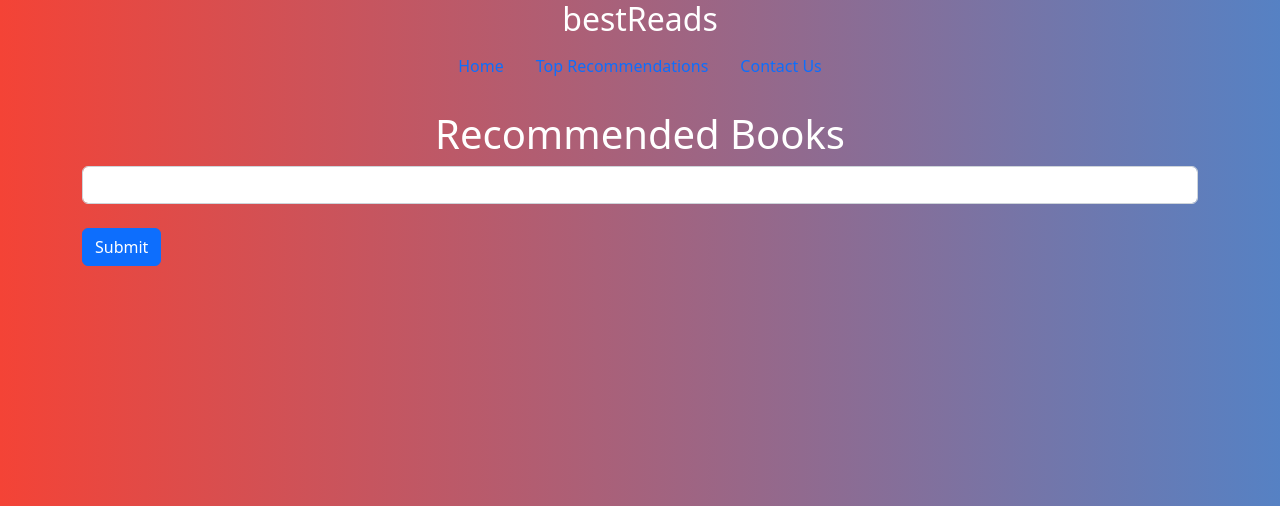
After one commit to aayushaman/bestreads, a Flask app: page /recommend in a window 1280 px wide. The commit adds this page. Shown: the top 506 px of the page. Run offline with Flask 2, Linux system fonts and the light colour scheme; parts of the project's set-up code (start-up, migrations or seed data) failed here and were passed over.

Commit message:
Render the Recommendation Page

```diff
--- a/bestReads/application.py
+++ b/bestReads/application.py
@@ -1,7 +1,10 @@
-from flask import Flask, render_template
-import pickle
+from flask import Flask, render_template, request
+import pickle, numpy as np
 
 popular_books = pickle.load(open('popular.pkl', 'rb'))
+pt = pickle.load(open('pt.pkl', 'rb'))
+books = pickle.load(open('books.pkl', 'rb'))
+similarity_score = pickle.load(open('similarity_score.pkl', 'rb'))
 
 
 app = Flask(__name__)
@@ -18,5 +21,28 @@ def index():
     )
 
 
+@app.route('/recommend')
+def recommend_ui():
+    return render_template("recommend.html")
+
+
+
+@app.route('/recommend_books', methods=['POST'])
+def recommend():
+    user_input = request.form.get('user_input')
+    index = np.where(pt.index == user_input)
+    similar_items = sorted(list(enumerate(similarity_score[index])), reverse=True, key=lambda x: x[1])[1:]
+    data = []
+    for i in similar_items:
+        item = []
+        temp_df = books[books['Book-Title'] == pt.index[i[0]]]
+        item.extend(list(temp_df.drop_duplicates('Book-Title')['Book-Title'].values))
+        item.extend(list(temp_df.drop_duplicates('Book-Title')['Book-Author'].values))
+        item.extend(list(temp_df.drop_duplicates('Book-Title')['Image-URL-M'].values))
+        data.append(item)
+    return render_template("recommend.html", data=data)
+
+
+
 if __name__ == '__main__':
     app.run(debug=True)
--- a/bestReads/model.py
+++ b/bestReads/model.py
@@ -22,7 +22,7 @@ avg_ratings_df.rename(columns={'Book-Rating':'Average Ratings'}, inplace=True)
 
 popularity_df = num_ratings_df.merge(avg_ratings_df, on='Book-Title')
 
-popular_df = popularity_df[popularity_df['Ratings'] >= 250].sort_values('Average Ratings', ascending=False).head(100)
+popular_df = popularity_df[popularity_df['Ratings'] >= 250].sort_values('Average Ratings', ascending=False).head(50)
 
 popular_books = popular_df.merge(books, on='Book-Title').drop_duplicates('Book-Title')[['Book-Title', 'Book-Author', 'Year-Of-Publication', 'Publisher', 'Ratings', 'Average Ratings', 'Image-URL-M']]
 
--- /dev/null
+++ b/bestReads/templates/recommend.html
@@ -0,0 +1,64 @@
+<!DOCTYPE html>
+<html lang="en">
+<head>
+    <meta charset="UTF-8">
+    <title>bestReads</title>
+    <link rel="stylesheet" href="https://cdn.jsdelivr.net/npm/bootstrap@5.2.3/dist/css/bootstrap.min.css" integrity="sha384-rbsA2VBKQhggwzxH7pPCaAqO46MgnOM80zW1RWuH61DGLwZJEdK2Kadq2F9CUG65" crossorigin="anonymous">
+
+
+</head>
+<style>
+    body {
+        background:linear-gradient(-90deg,  #0b485b, #f56217, #2196f3, #f44336);
+        background-size:400% 400%;
+        animation-duration: 10s ease-in-out;
+        animation-iteration-count: infinite;
+
+    }
+</style>
+
+<body>
+    <nav class="nav justify-content-center">
+        <p class="navbar-brand">
+            <h2 class="text-white">bestReads</h2></p>
+    </nav>
+    <ul class="nav justify-content-center">
+        <li class="nav-item">
+          <a class="nav-link"href="/">Home</a>
+        </li>
+        <li class="nav-item">
+          <a class="nav-link" href="/recommend">Top Recommendations</a>
+        </li>
+        <li class="nav-item">
+          <a class="nav-link" href="#">Contact Us</a>
+        </li>
+    </ul>
+    <div class="container">
+        <div class="row">
+            <div class="col-md-12">
+                <br>
+                <center><h1 class="text-white" style="font-size:40px">Recommended Books</h1></center>
+                <form action="/recommend_books", method="post">
+                    <input type="user_input" class="form-control"><br>
+                    <button type="submit" class="btn btn-primary">Submit</button>
+                </form>
+            </div>
+
+            {%if data %}
+                {% for i in data %}
+                    <div class="col-md-3" style="margin-top:50px;">
+                        <div class="card">
+                            <div class="card-body">
+                                <img class="card-img-top" src="{{i[1]}}">
+                                <p class="text-black">{{i[0]}}</p>
+                                <p class="text-black">{{i[2]}}</p>
+                            </div>
+                        </div>
+                    </div>
+                {% endfor %}
+            {% endif %}
+
+        </div>
+    </div>
+</body>
+</html>
```
Also changed, not shown: bestReads/recommend.py (+11 -2 lines), bestReads/templates/index.html (+5 -9 lines), 3 other files.
